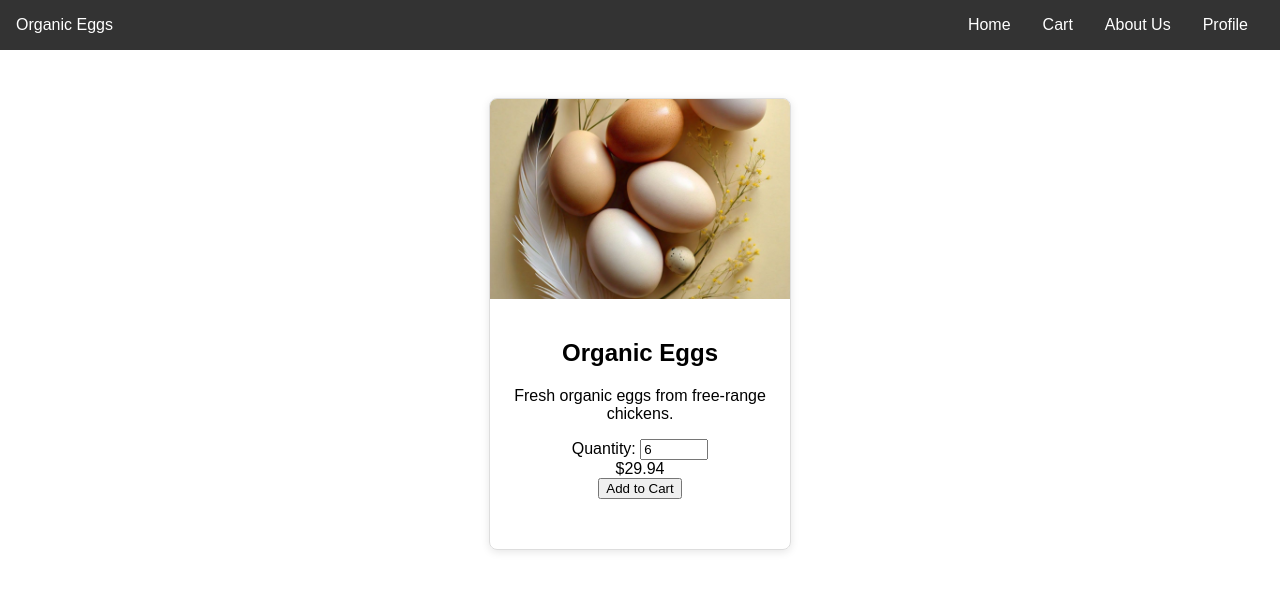
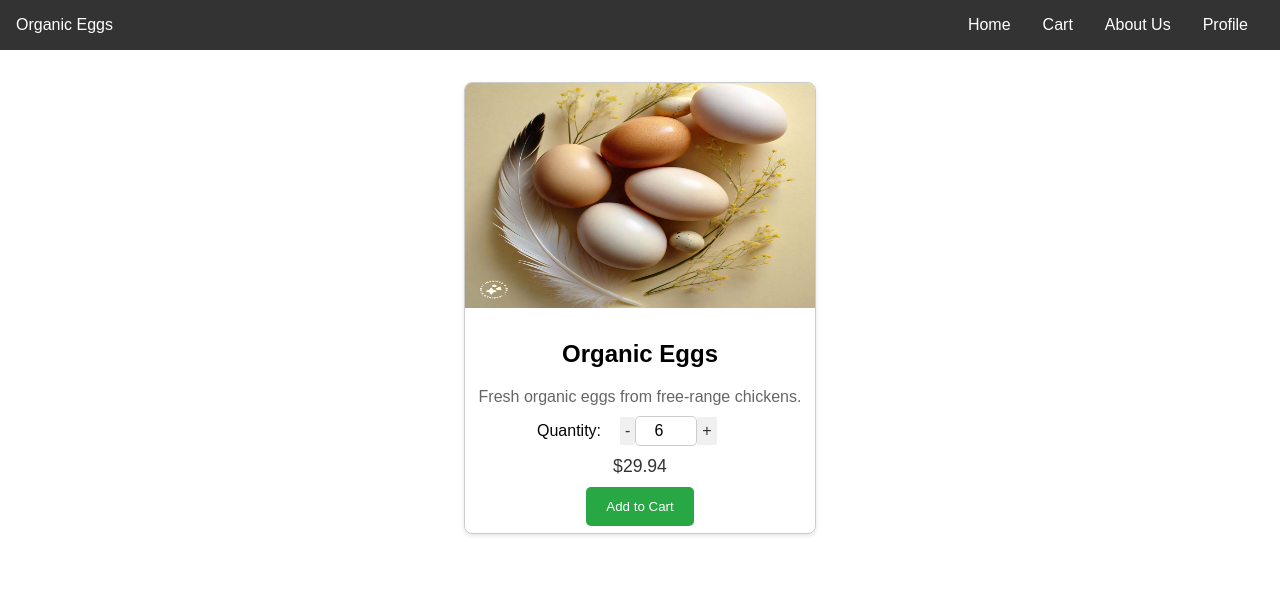
Before and after one commit to Manikanta954/organic-farm-products-webapp, a React (Create React App) app: page / in a window 1280 px wide. Shown: the top 590 px of the page. Built offline with nearby package versions, Linux system fonts and the light colour scheme.

Commit message:
changed card looks

```diff
--- a/src/components/Card.js
+++ b/src/components/Card.js
@@ -4,31 +4,44 @@
 function Card({ product, addToCart }) {
   const [quantity, setQuantity] = useState(6);
 
-  const handleQuantityChange = (e) => {
-    const value = parseInt(e.target.value, 10);
+  const handleQuantityChange = (value) => {
     if (value >= 6 && value % 2 === 0) {
       setQuantity(value);
     }
   };
 
+  const decreaseQuantity = () => {
+    if (quantity > 6) {
+      setQuantity(quantity - 2);
+    }
+  };
+
+  const increaseQuantity = () => {
+    setQuantity(quantity + 2);
+  };
+
   return (
     <div className="card">
       <img src={product.image} alt={product.name} className="card-image" />
-      <div className="card-content">
+      <div className="card-details">
         <h2>{product.name}</h2>
-        <p>{product.description}</p>
+        <p className='card-description'>{product.description}</p>
         <div className="card-quantity">
           <label>Quantity: </label>
+          <div className="quantity-input">
+            <button className="quantity-btn" onClick={() => decreaseQuantity()}>-</button>
             <input
               type="number"
               value={quantity}
-            onChange={handleQuantityChange}
+              onChange={(e) => handleQuantityChange(parseInt(e.target.value, 10))}
               min="6"
               step="2"
             />
+            <button className="quantity-btn" onClick={() => increaseQuantity()}>+</button>
           </div>
-        <div className="card-price">${(product.price * quantity).toFixed(2)}</div>
-        <button onClick={() => addToCart({ ...product, quantity })}>Add to Cart</button>
+        </div>
+        <div className="card-price ">${(product.price * quantity).toFixed(2)}</div>
+        <button className='add-to-cart-button' onClick={() => addToCart({ ...product, quantity })}>Add to Cart</button>
       </div>
     </div>
   );
--- a/src/pages/Cart.js
+++ b/src/pages/Cart.js
@@ -4,11 +4,7 @@
 import '../styles/Cart.css';
 
 function Cart() {
-  const { cartItems, getTotalPrice, removeFromCart } = useContext(CartContext);
-
-  const handleRemove = (id) => {
-    removeFromCart(id);
-  };
+  const { cartItems, getTotalPrice } = useContext(CartContext);
 
   const handleCheckout = () => {
     alert('Proceeding to checkout');
@@ -19,8 +15,8 @@
     <div className="cart">
       <h1>Shopping Cart</h1>
       <div className="cart-items">
-        {cartItems.map((item) => (
-          <CartItem key={item.id} item={item} />
+        {cartItems.map((item, index) => (
+          <CartItem key={index} item={item} />
         ))}
       </div>
       <div className="cart-total">
--- a/src/styles/Card.css
+++ b/src/styles/Card.css
@@ -1,28 +1,100 @@
+/* Card.css */
+
 .card {
-    width: 300px;
+  width: 350px;
   height: 450px;
-    border: 1px solid #ddd;
+  border: 1px solid #ccc;
   border-radius: 8px;
-    margin: 1rem;
   overflow: hidden;
-    box-shadow: 0 2px 8px rgba(0, 0, 0, 0.1);
-    transition: transform 0.3s;
+  box-shadow: 0 2px 4px rgba(0, 0, 0, 0.1);
+  transition: transform 0.2s ease-in-out;
 }
 
 .card:hover {
-    transform: scale(1.05);
+  transform: scale(1.02);
+
 }
+
 
 .card-image {
   width: 100%;
-    height: 200px;
-    object-fit: cover;
+  height: 50%;
+  display: block;
 }
 
-  .card-content {
-    padding: 1rem;
+.card-details {
+  padding: 12px;
 }
 
-  .card-quantity input {
-    width: 60px;
+.card-name {
+  font-size: 1.2rem;
+  margin-bottom: 10px;
+  color: #333;
 }
+
+.card-description {
+  margin-bottom: 10px;
+  color: #666;
+}
+
+.card-price {
+  font-size: 1.1rem;
+  color: #333;
+}
+
+.add-to-cart-button {
+  background-color: #28a745;
+  color: #fff;
+  border: none;
+  padding: 12px 20px;
+  border-radius: 5px;
+  cursor: pointer;
+  transition: background-color 0.3s ease;
+  margin-top: 10px;
+}
+
+.add-to-cart-button:hover {
+  background-color: #218838;
+}
+.card-quantity {
+  margin-bottom: 10px;
+  display: flex;
+  align-items: center;
+  padding-left: 60px;
+}
+
+.card-quantity label {
+  margin-right: 19px;
+}
+
+.quantity-input {
+  display: flex;
+  align-items: center;
+}
+
+.quantity-btn {
+  background-color: #f0f0f0;
+  color: #333;
+  border: none;
+  padding: 5px;
+  font-size: 1rem;
+  cursor: pointer;
+  transition: background-color 0.3s ease;
+}
+
+.quantity-btn:hover {
+  background-color: #e0e0e0;
+}
+
+.quantity-btn:focus {
+  outline: none;
+}
+
+.quantity-input input {
+  width: 50px;
+  padding: 5px;
+  text-align: center;
+  border: 1px solid #ccc;
+  border-radius: 5px;
+  font-size: 1rem;
+}
```
Lines whose indentation alone changed are shown as unchanged.
